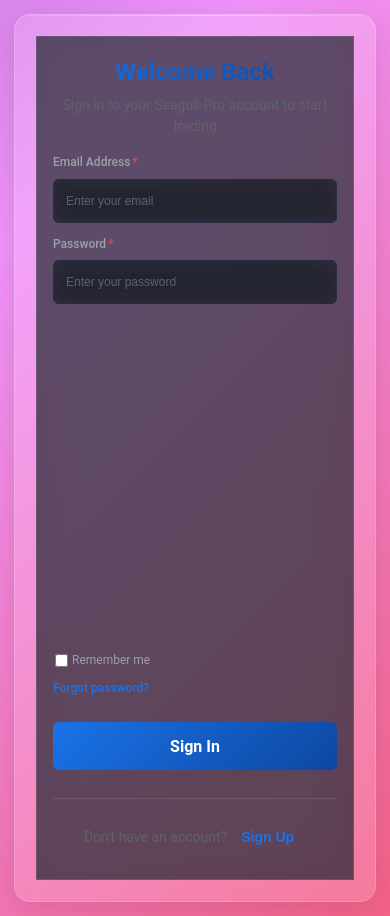
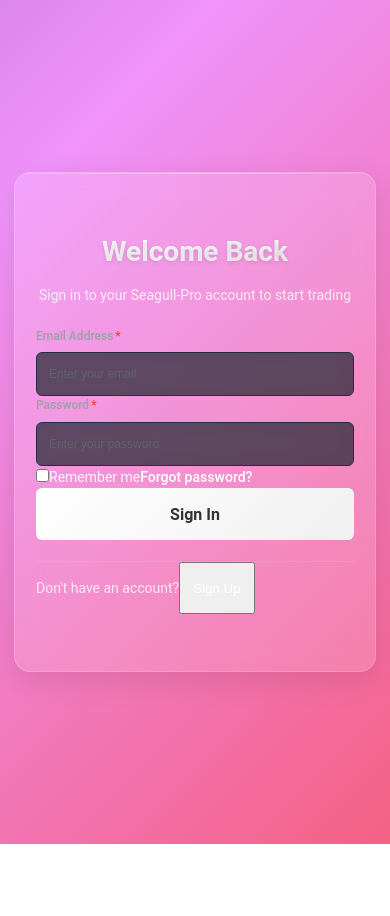
Before and after one commit to JumaAlpha/Seagull-pro, a React (Vite) app: page /login in a window 390 px wide. After the commit the page ends 844 px from the top, so only its background shows below. Built offline with nearby package versions, Linux system fonts and the light colour scheme; no server answers.

Commit message:
Revamp AuthForm styles for new design
Updated form styling to match new design, including adjustments to dimensions, padding, background, and hover effects.

```diff
--- a/src/components/auth/AuthForm/AuthForm.module.css
+++ b/src/components/auth/AuthForm/AuthForm.module.css
@@ -1,21 +1,20 @@
+/* Updated form styling to match new design */
 .authForm {
   position: relative;
   width: 100%;
-  max-width: 480px;
-  height: 100vh;
-  max-height: 800px;
+  max-width: 420px;
   margin: 0 auto;
-  background: var(--bg-glass);
-  backdrop-filter: blur(20px);
-  -webkit-backdrop-filter: blur(20px);
-  border: 1px solid var(--bg-glass-light);
-  border-radius: var(--radius-xl);
-  padding: var(--space-2xl);
+  padding: 0;
   display: flex;
   flex-direction: column;
-  gap: var(--space-xl);
-  overflow: hidden;
-  /* box-shadow: var(--shadow-glass); */
+  gap: 2rem;
+  background: transparent;
+  backdrop-filter: none;
+  border: none;
+  border-radius: 0;
+  box-shadow: none;
+  height: auto;
+  max-height: none;
 }
 
 .formHeader {
@@ -24,34 +23,70 @@
   flex-shrink: 0;
 }
 
+.title {
+  font-size: 2.5rem;
+  font-weight: 700;
+  margin-bottom: 0.75rem;
+  background: linear-gradient(135deg, #fff 0%, #f0f0f0 100%);
+  -webkit-background-clip: text;
+  -webkit-text-fill-color: transparent;
+  background-clip: text;
+  text-shadow: 0 2px 4px rgba(0, 0, 0, 0.1);
+}
+
+.subtitle {
+  color: rgba(255, 255, 255, 0.8);
+  font-size: 1rem;
+  line-height: 1.5;
+  margin: 0;
+  font-weight: 400;
+}
+
+/* Progress indicator */
 .progressContainer {
-  margin-bottom: var(--space-lg);
+  margin: 1.5rem 0;
   flex-shrink: 0;
 }
 
 .progressBar {
   width: 100%;
-  height: 4px;
-  background: var(--bg-glass-light);
+  height: 3px;
+  background: rgba(255, 255, 255, 0.1);
   border-radius: 2px;
   overflow: hidden;
+  position: relative;
+}
+
+.progressBar::before {
+  content: '';
+  position: absolute;
+  top: 0;
+  left: 0;
+  right: 0;
+  height: 100%;
+  background: linear-gradient(90deg,
+    transparent 0%,
+    rgba(255, 255, 255, 0.3) 50%,
+    transparent 100%);
 }
 
 .progressFill {
   height: 100%;
-  background: var(--gradient-primary);
+  background: linear-gradient(90deg, #fff 0%, #f0f0f0 100%);
   border-radius: 2px;
-  transition: width 0.4s var(--transition-fast);
+  transition: width 0.4s cubic-bezier(0.4, 0, 0.2, 1);
 }
 
 .stepCounter {
   text-align: center;
-  font-size: var(--font-size-sm);
-  color: var(--text-muted);
-  margin-top: var(--space-xs);
+  font-size: 0.875rem;
+  color: rgba(255, 255, 255, 0.6);
+  margin-top: 0.75rem;
   font-weight: 500;
+  letter-spacing: 0.5px;
 }
 
+/* Form content */
 .formContent {
   flex: 1;
   display: flex;
@@ -60,77 +95,147 @@
   overflow: hidden;
 }
 
-/* Login form styles */
-.loginForm {
-  display: flex;
-  flex-direction: column;
-  gap: var(--space-lg);
-  flex: 1;
+/* Input styling for better contrast */
+:global(.ui-input) {
+  background: rgba(255, 255, 255, 0.1) !important;
+  border: 1px solid rgba(255, 255, 255, 0.2) !important;
+  color: white !important;
+  backdrop-filter: blur(10px);
 }
 
-/* Registration slider styles */
-.sliderContainer {
-  overflow: hidden;
-  position: relative;
-  width: 100%;
-  flex: 1;
-  min-height: 0;
+:global(.ui-input)::placeholder {
+  color: rgba(255, 255, 255, 0.5) !important;
 }
 
-.slide {
-  flex: 0 0 25%; /* Each slide takes 25% of the slider width */
-  width: 25%;
-  height: 100%;
-  display: flex;
-  flex-direction: column;
-  gap: var(--space-lg);
-  padding: 0;
-  overflow-y: auto;
+:global(.ui-input-label) {
+  color: rgba(255, 255, 255, 0.9) !important;
 }
 
-.slider {
-  display: flex;
-  transition: transform 0.4s var(--transition-fast);
-  width: 400%;
-  height: 100%;
+/* Button styling */
+.submitButton,
+.nextButton {
+  background: linear-gradient(135deg, #fff 0%, #f0f0f0 100%) !important;
+  color: #333 !important;
+  border: none !important;
+  font-weight: 600 !important;
+  position: relative;
+  overflow: hidden;
 }
 
-.slider.right {
-  animation: slideFromRight 0.4s var(--transition-fast);
+.submitButton:hover:not(:disabled),
+.nextButton:hover:not(:disabled) {
+  transform: translateY(-2px);
+  box-shadow:
+    0 8px 25px rgba(255, 255, 255, 0.2),
+    0 4px 12px rgba(0, 0, 0, 0.1) !important;
 }
 
-.slider.left {
-  animation: slideFromLeft 0.4s var(--transition-fast);
+.submitButton::after,
+.nextButton::after {
+  content: '';
+  position: absolute;
+  top: 0;
+  left: -100%;
+  width: 100%;
+  height: 100%;
+  background: linear-gradient(90deg,
+    transparent,
+    rgba(255, 255, 255, 0.2),
+    transparent);
+  transition: left 0.5s;
 }
 
-.slide {
-  flex: 0 0 25%;
-  width: 25%;
-  height: 100%;
-  display: flex;
-  flex-direction: column;
-  gap: var(--space-lg);
-  padding: 0;
-  overflow-y: auto;
+.submitButton:hover::after,
+.nextButton:hover::after {
+  left: 100%;
 }
 
-.slide::-webkit-scrollbar {
-  width: 3px;
+.backButton {
+  background: rgba(255, 255, 255, 0.1) !important;
+  border: 1px solid rgba(255, 255, 255, 0.2) !important;
+  color: white !important;
+  backdrop-filter: blur(10px);
 }
 
-.slide::-webkit-scrollbar-track {
-  background: var(--bg-glass-light);
+.backButton:hover {
+  background: rgba(255, 255, 255, 0.15) !important;
+  border-color: rgba(255, 255, 255, 0.3) !important;
 }
 
-.slide::-webkit-scrollbar-thumb {
-  background: var(--primary);
-  border-radius: 2px;
+/* Links */
+.footerLink,
+.forgotLink {
+  color: white !important;
+  font-weight: 500;
+  text-decoration: none;
+  position: relative;
+  display: inline-block;
 }
 
-@keyframes slideFromRight {
+.footerLink::after,
+.forgotLink::after {
+  content: '';
+  position: absolute;
+  bottom: -2px;
+  left: 0;
+  width: 0;
+  height: 1px;
+  background: white;
+  transition: width 0.3s ease;
+}
+
+.footerLink:hover::after,
+.forgotLink:hover::after {
+  width: 100%;
+}
+
+/* Checkbox styling */
+.checkboxLabel {
+  color: rgba(255, 255, 255, 0.9) !important;
+}
+
+.checkboxLabel:hover {
+  background: rgba(255, 255, 255, 0.05) !important;
+}
+
+.checkbox {
+  accent-color: white !important;
+}
+
+/* Error text */
+.errorText {
+  color: #ff6b6b !important;
+  text-shadow: 0 1px 2px rgba(0, 0, 0, 0.2);
+}
+
+/* Password requirements */
+.passwordRequirements {
+  background: rgba(255, 255, 255, 0.08) !important;
+  border: 1px solid rgba(255, 255, 255, 0.1) !important;
+}
+
+.requirementsTitle {
+  color: rgba(255, 255, 255, 0.9) !important;
+}
+
+.requirementMet {
+  color: #4cd964 !important;
+}
+
+/* Footer */
+.formFooter {
+  border-top: 1px solid rgba(255, 255, 255, 0.1);
+}
+
+.footerText {
+  color: rgba(255, 255, 255, 0.8) !important;
+}
+
+/* Slider animations */
+@keyframes slideInRight {
   from {
     opacity: 0;
-    transform: translateX(30px);
+    transform: translateX(40px);
   }
   to {
     opacity: 1;
@@ -138,10 +243,10 @@
   }
 }
 
-@keyframes slideFromLeft {
+@keyframes slideInLeft {
   from {
     opacity: 0;
-    transform: translateX(-30px);
+    transform: translateX(-40px);
   }
   to {
     opacity: 1;
@@ -149,354 +254,32 @@
   }
 }
 
-.title {
-  font-size: var(--font-size-2xl);
-  font-weight: 700;
-  margin-bottom: var(--space-sm);
-  background: var(--gradient-primary);
-  -webkit-background-clip: text;
-  -webkit-text-fill-color: transparent;
-  background-clip: text;
-}
-
-.subtitle {
-  color: var(--text-muted);
-  font-size: var(--font-size-base);
-  line-height: 1.5;
-  margin: 0;
-}
-
-.nameRow {
-  display: grid;
-  grid-template-columns: 1fr 1fr;
-  gap: var(--space-md);
-  width: 100%;
-}
-
-.nameRow > * {
-  width: 100%;
-  min-width: 0;
-}
-
-.passwordRequirements {
-  background: var(--bg-glass-light);
-  border-radius: var(--radius-md);
-  padding: var(--space-md);
-  margin: var(--space-xs) 0;
-  width: 100%;
-  border: 1px solid var(--bg-glass-light);
-  transition: all var(--transition-fast);
-}
-
-.passwordRequirements:hover {
-  border-color: var(--primary-light);
-}
-
-.requirementsTitle {
-  margin: 0 0 var(--space-xs) 0;
-  font-size: var(--font-size-sm);
-  font-weight: 600;
-  color: var(--text-primary);
-}
-
-.requirementsGrid {
-  display: grid;
-  grid-template-columns: 1fr 1fr;
-  gap: var(--space-xs);
-  font-size: var(--font-size-sm);
-  width: 100%;
-}
-
-.requirement {
-  color: var(--text-muted);
-}
-
-.requirementMet {
-  color: var(--success);
-  font-weight: 500;
-}
-
-.termsSection {
-  margin-top: var(--space-sm);
-  width: 100%;
-}
-
-.checkboxGroup {
-  margin-bottom: var(--space-md);
-  width: 100%;
-}
-
-.checkboxLabel {
-  display: flex;
-  align-items: flex-start;
-  gap: var(--space-sm);
-  cursor: pointer;
-  font-size: var(--font-size-sm);
-  color: var(--text-secondary);
-  line-height: 1.4;
-  width: 100%;
-  padding: var(--space-xs);
-  border-radius: var(--radius-sm);
-  transition: all var(--transition-fast);
-}
-
-.checkboxLabel:hover {
-  background: var(--bg-glass-light);
-}
-
-.checkbox {
-  margin-top: 2px;
-  accent-color: var(--primary);
-  flex-shrink: 0;
-}
-
-.checkboxText {
-  line-height: 1.4;
-  flex: 1;
-  font-size: var(--font-size-sm);
-}
-
-.link {
-  color: var(--primary);
-  text-decoration: none;
-  transition: color var(--transition-fast);
-  font-weight: 500;
-}
-
-.link:hover {
-  color: var(--primary-light);
-}
-
-.errorText {
-  color: var(--error);
-  font-size: var(--font-size-sm);
-  margin-top: var(--space-xs);
-  display: block;
-  width: 100%;
-}
-
-.rememberForgot {
-  display: flex;
-  justify-content: space-between;
-  align-items: center;
-  margin: var(--space-lg) 0;
-  flex-shrink: 0;
-  width: 100%;
-}
-
-.forgotLink {
-  color: var(--primary);
-  text-decoration: none;
-  font-size: var(--font-size-sm);
-  transition: color var(--transition-fast);
-  font-weight: 500;
-}
-
-.forgotLink:hover {
-  color: var(--primary-light);
-}
-
-.submitButton {
-  width: 100%;
-  margin: var(--space-lg) 0;
-  flex-shrink: 0;
-  min-height: 48px;
-  border-radius: var(--radius-md);
-  font-weight: 600;
-  background: var(--gradient-primary);
-  border: none;
-  color: white;
-  transition: all var(--transition-fast);
-}
-
-.submitButton:hover:not(:disabled) {
-  transform: translateY(-2px);
-  box-shadow: var(--shadow-lg);
-}
-
-.buttonGroup {
-  display: flex;
-  gap: var(--space-md);
-  margin: var(--space-lg) 0;
-  flex-shrink: 0;
-  width: 100%;
-}
-
-.backButton {
-  flex: 1;
-  width: 100%;
-  min-height: 48px;
-  border-radius: var(--radius-md);
-  font-weight: 600;
-  background: var(--bg-glass-light);
-  border: 1px solid var(--bg-glass-light);
-  transition: all var(--transition-fast);
-}
-
-.backButton:hover {
-  border-color: var(--primary-light);
-  transform: translateY(-2px);
-}
-
-.nextButton {
-  flex: 2;
-  width: 100%;
-  min-height: 48px;
-  border-radius: var(--radius-md);
-  font-weight: 600;
-  background: var(--gradient-primary);
-  border: none;
-  color: white;
-  transition: all var(--transition-fast);
-}
-
-.nextButton:hover:not(:disabled) {
-  transform: translateY(-2px);
-  box-shadow: var(--shadow-lg);
-}
-
-.formFooter {
-  text-align: center;
-  padding-top: var(--space-lg);
-  border-top: 1px solid var(--bg-glass-light);
-  flex-shrink: 0;
-  margin-top: auto;
-  width: 100%;
-}
-
-.footerText {
-  color: var(--text-muted);
-  font-size: var(--font-size-base);
-  margin: 0;
-}
-
-.footerLink {
-  color: var(--primary);
-  background: none;
-  border: none;
-  text-decoration: none;
-  font-weight: 600;
-  margin-left: var(--space-xs);
-  transition: color var(--transition-fast);
-  cursor: pointer;
-  font-size: inherit;
-}
-
-.footerLink:hover {
-  color: var(--primary-light);
-}
-
-/* Background Orbs */
-.orb1 {
-  position: absolute;
-  top: -50px;
-  right: -50px;
-  width: 200px;
-  height: 200px;
-  background: var(--primary);
-  border-radius: 50%;
-  opacity: 0.1;
-  filter: blur(40px);
-  z-index: -1;
-  animation: float 8s ease-in-out infinite;
-}
-
-.orb2 {
-  position: absolute;
-  bottom: -50px;
-  left: -50px;
-  width: 150px;
-  height: 150px;
-  background: var(--secondary);
-  border-radius: 50%;
-  opacity: 0.1;
-  filter: blur(40px);
-  z-index: -1;
-  animation: float 6s ease-in-out infinite reverse;
-}
-
-/* Animations */
-@keyframes float {
-  0%, 100% { transform: translateY(0px) scale(1); }
-  50% { transform: translateY(-20px) scale(1.05); }
-}
-
 /* Responsive */
 @media (max-width: 768px) {
+  .title {
+    font-size: 2rem;
+  }
+
   .authForm {
-    padding: var(--space-xl);
-    height: 100vh;
-    max-height: none;
-    border-radius: 0;
-    justify-content: center;
+    gap: 1.5rem;
   }
 
   .nameRow {
     grid-template-columns: 1fr;
-    gap: var(--space-lg);
-  }
-
-  .requirementsGrid {
-    grid-template-columns: 1fr;
-  }
-
-  .rememberForgot {
-    flex-direction: column;
-    gap: var(--space-md);
-    align-items: flex-start;
-  }
-
-  .buttonGroup {
-    flex-direction: column;
-  }
-
-  .backButton,
-  .nextButton {
-    flex: none;
-    width: 100%;
+    gap: 1rem;
   }
 }
 
 @media (max-height: 700px) {
   .authForm {
-    max-height: none;
-    height: 100vh;
-    padding: var(--space-lg);
+    gap: 1rem;
   }
 
   .formHeader {
-    margin-bottom: var(--space-md);
+    margin-bottom: 1rem;
   }
 
-  .slide {
-    gap: var(--space-md);
+  .progressContainer {
+    margin: 1rem 0;
   }
 }
-
-/* Reduced motion support */
-@media (prefers-reduced-motion: reduce) {
-  .slider {
-    transition: none;
-    animation: none;
-  }
-
-  .slider.right,
-  .slider.left {
-    animation: none;
-  }
-
-  .progressFill {
-    transition: none;
-  }
-
-  .orb1,
-  .orb2 {
-    animation: none;
-  }
-
-  .submitButton:hover,
-  .backButton:hover,
-  .nextButton:hover {
-    transform: none;
-  }
-}
```
